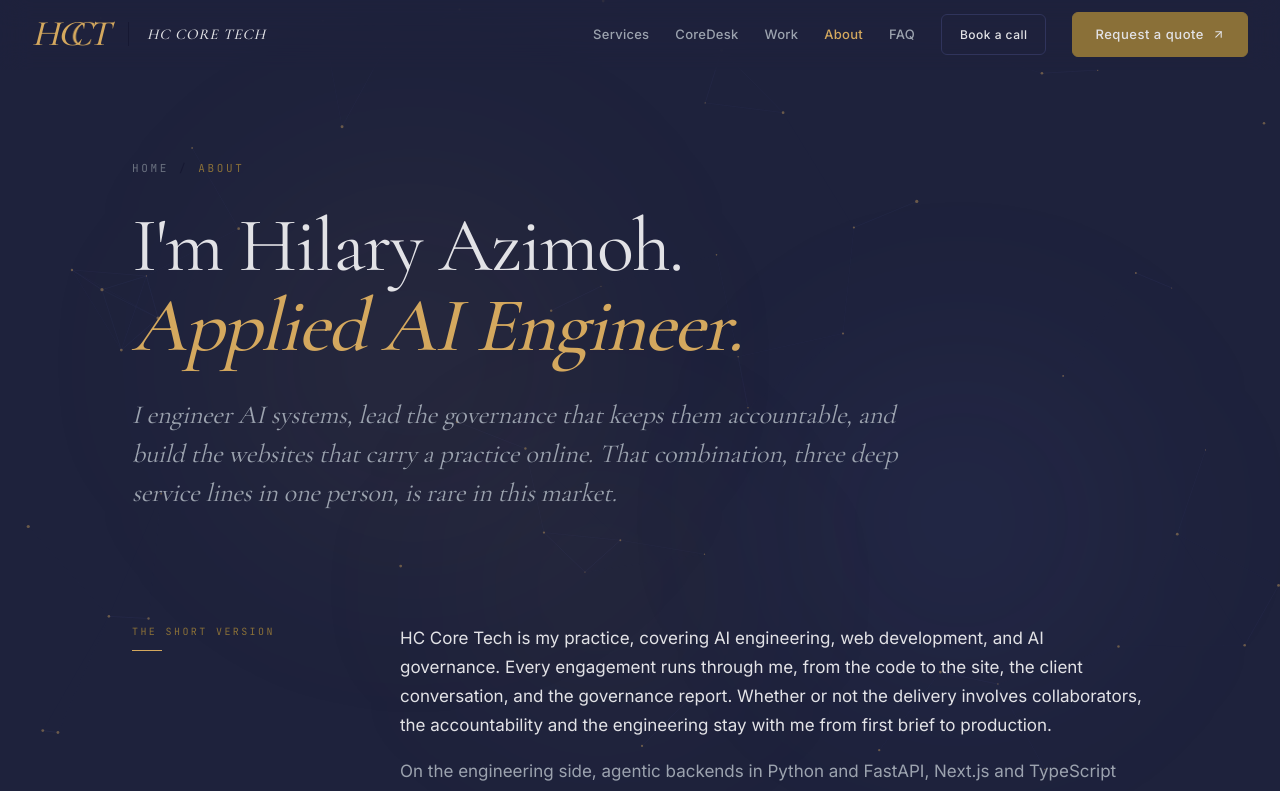
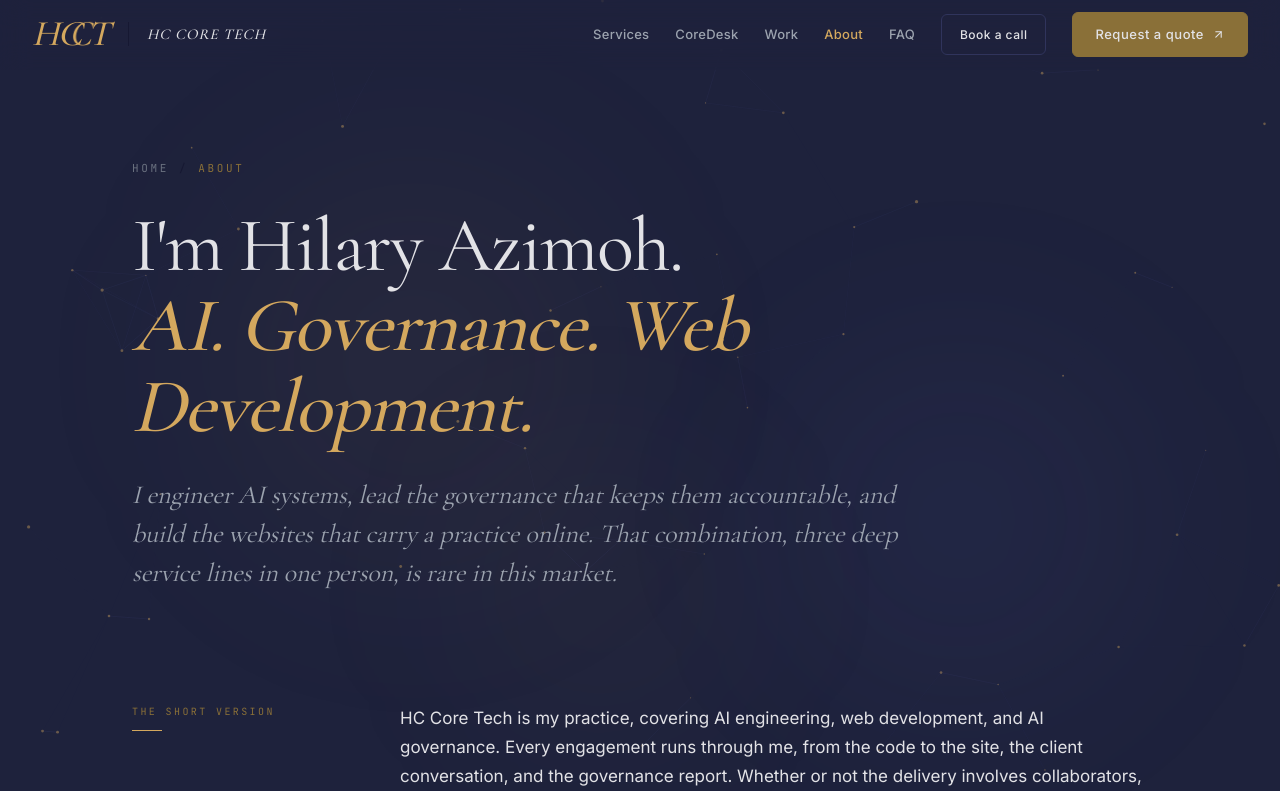
Before and after one commit to hc-core-tech/hccoretech-site, a Next.js app: page /about in a window 1280 px wide. Shown: the top 791 px of the page. Built offline with nearby package versions, Linux system fonts and the light colour scheme.

Commit message:
about: hero identity — AI. Governance. Web Development. (three service lines)

```diff
--- a/app/about/page.tsx
+++ b/app/about/page.tsx
@@ -80,7 +80,7 @@ export default function AboutPage() {
             I&apos;m Hilary Azimoh.
             <br />
             <span style={{ fontStyle: 'italic', color: T.gold, fontWeight: 500 }}>
-              Applied AI Engineer.
+              AI. Governance. Web Development.
             </span>
           </h1>
         </Reveal>
```
